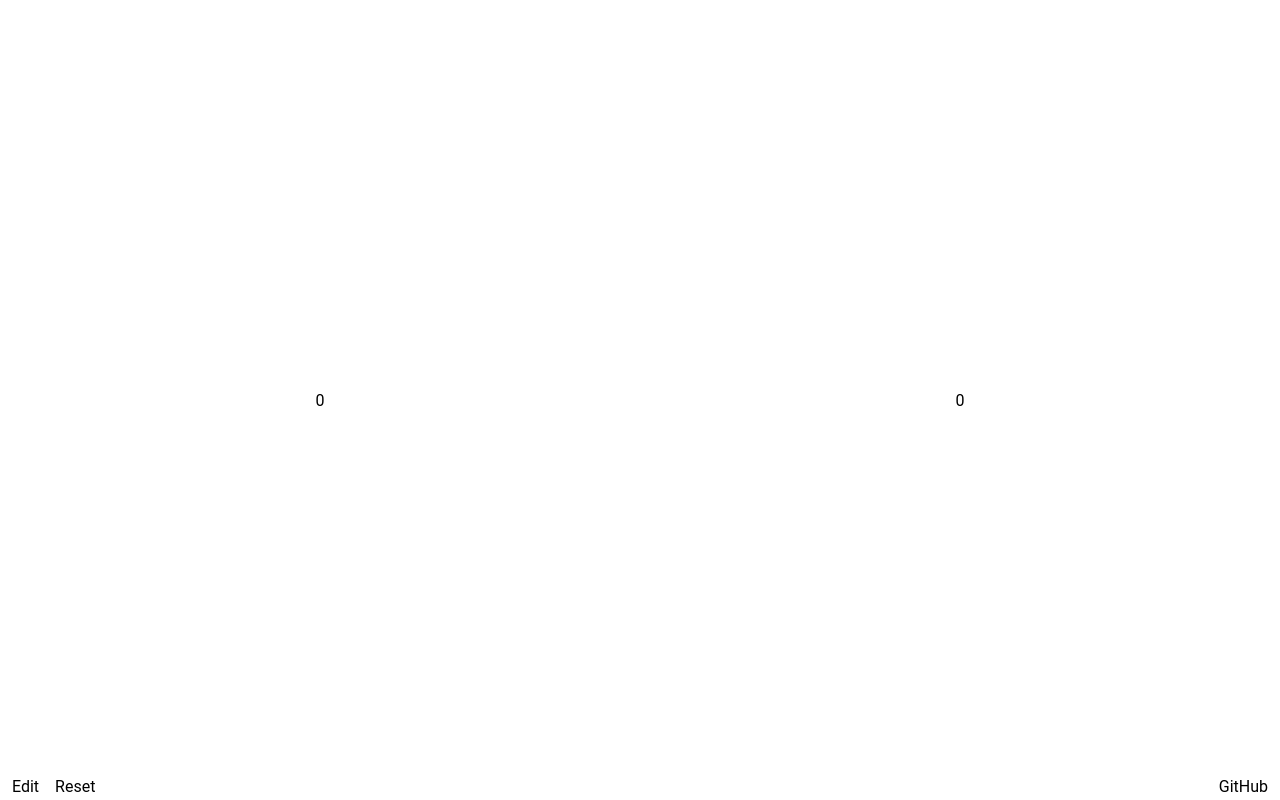
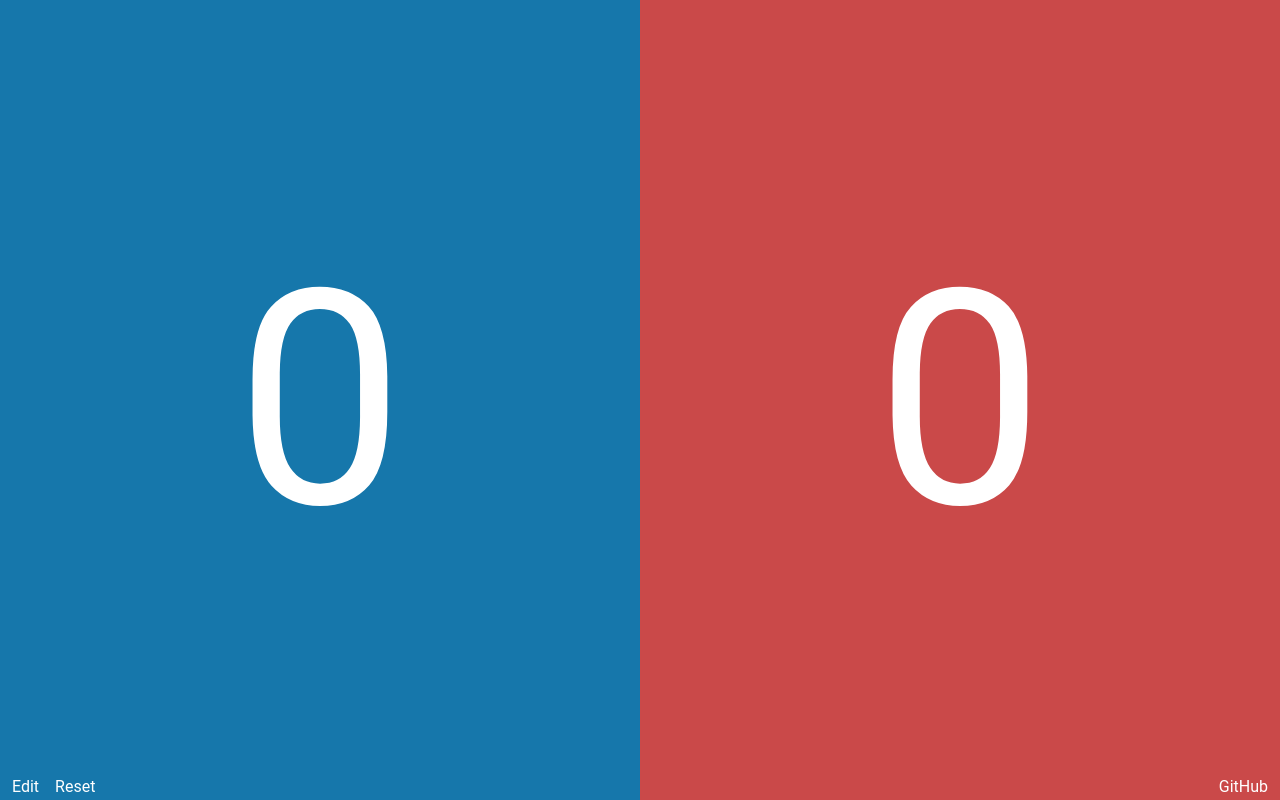
Before and after one commit to Paultje52/scoreboard, a Next.js app: page / in a window 1280 px wide. Built offline with nearby package versions, Linux system fonts and the light colour scheme.

Commit message:
Added colours

```diff
--- a/src/styles/Home.module.css
+++ b/src/styles/Home.module.css
@@ -1,6 +1,7 @@
 .container {
   height: 100%;
   width: 100%;
+  color: #fff;
 }
 
 .scores {
@@ -16,6 +17,13 @@
   align-items: center;
   height: 100vh;
   width: 50vw;
+  font-size: 300px;
+}
+.score:first-of-type {
+  background-color: #1677ab;
+}
+.score:last-of-type {
+  background-color: #ca4949;
 }
 
 .text {
```
